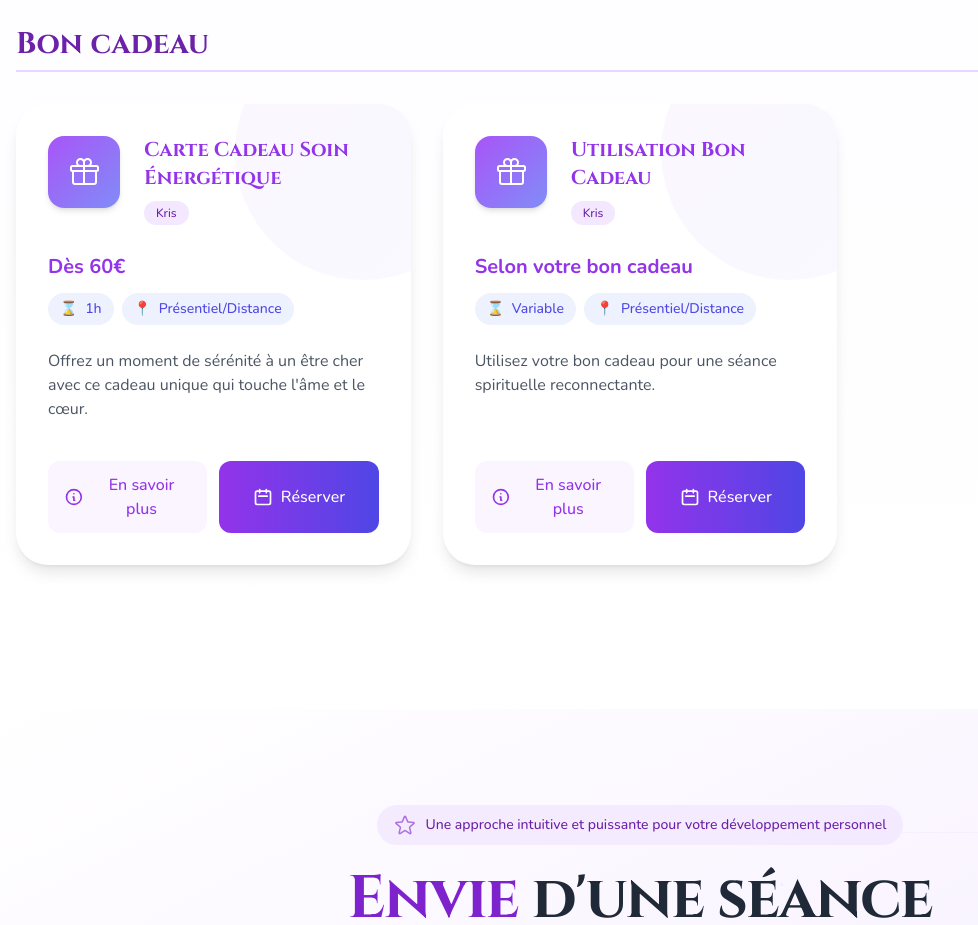
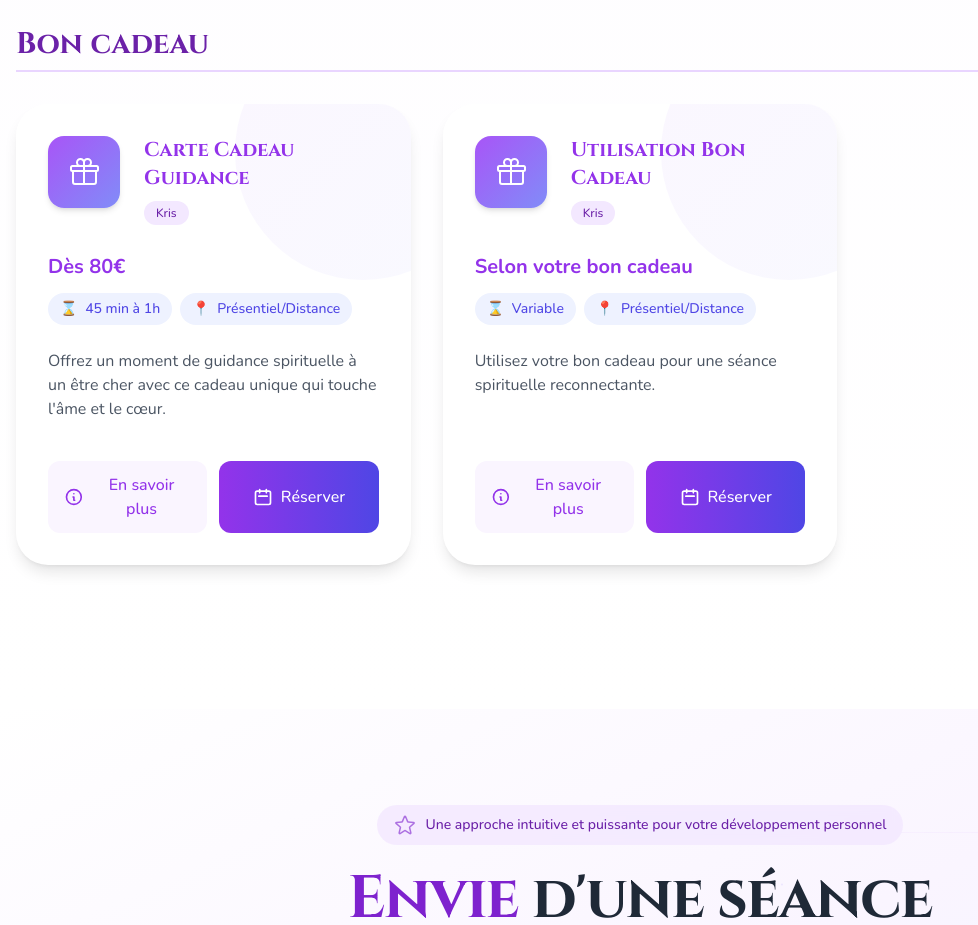
Before and after one commit to flowxt/krisnextjs, a Next.js app: page /services in a window 1280 px wide. Shown: the part 4020-4945 px from the top of the page, without its empty margins (0-978 px from the left). Built offline with nearby package versions, Linux system fonts and the light colour scheme.

Commit message:
carte cadeau

```diff
--- a/src/app/components/BookingModal.jsx
+++ b/src/app/components/BookingModal.jsx
@@ -47,10 +47,8 @@ export default function BookingModal({ isOpen, onClose, service = {} }) {
       { label: "3 Questions", price: "40€", slug: "guidance-question-3" }
     ],
     7: [ // Carte Cadeau
-      { label: "Carte Cadeau 60€", price: "60€", slug: "carte-cadeau-60" },
-      { label: "Carte Cadeau 80€", price: "80€", slug: "carte-cadeau-80" },
-      { label: "Carte Cadeau 100€", price: "100€", slug: "carte-cadeau-100" },
-      { label: "Carte Cadeau Personnalisée", price: "Sur mesure", slug: "carte-cadeau-personnalise" }
+      { label: "Carte Cadeau 80€ - Guidance 45 min", price: "80€", slug: "carte-cadeau-80" },
+      { label: "Carte Cadeau 100€ - Guidance 1h", price: "100€", slug: "carte-cadeau-100" }
     ]
   };
 
--- a/src/app/services/page.js
+++ b/src/app/services/page.js
@@ -183,20 +183,24 @@ Pour toute séance en distanciel, règlement minimum 48h avant la prestation.
   },
   {
     id: 7,
-    title: "Carte Cadeau Soin Énergétique",
-    price: "Dès 60€",
-    duration: "1h - Présentiel/Distance",
+    title: "Carte Cadeau Guidance",
+    price: "Dès 80€",
+    duration: "45 min à 1h - Présentiel/Distance",
     intervenant: "Kris",
     icon: <GiftIcon className="w-8 h-8" />,
-    description: `Offrez un moment de sérénité à un être cher avec ce cadeau unique qui touche l'âme et le cœur.
+    description: `Offrez un moment de guidance spirituelle à un être cher avec ce cadeau unique qui touche l'âme et le cœur.
 
-✨ Soin énergétique personnalisé
+✨ Guidance spirituelle personnalisée
 ✨ Bon cadeau nominatif élégant
 ✨ Validité d'un an
 ✨ Envoi par mail ou courrier
 
+Deux options au choix :
+• Carte Cadeau 80€ : Guidance de 45 minutes
+• Carte Cadeau 100€ : Guidance d'1 heure
+
 Le bon cadeau comprend :
-• Une séance énergétique complète d'1h
+• Une séance de guidance intuitive et bienveillante
 • Un message personnalisé de votre part
 • La flexibilité du présentiel ou distanciel
 
@@ -206,7 +210,7 @@ Modalités pratiques :
 • Personnalisation de votre message
 • Valable 1 an à partir de l'émission
 
-* Un présent précieux offrant un véritable moment de reconnexion et de profond ressourcement. ✨`,
+* Un présent précieux offrant un véritable moment de reconnexion et de clarté spirituelle. ✨`,
     images: ["/photo/IMG_8967.JPG", "/photo/IMG_8963.JPG"], // À remplacer avec les images appropriées
   },
   {
```
